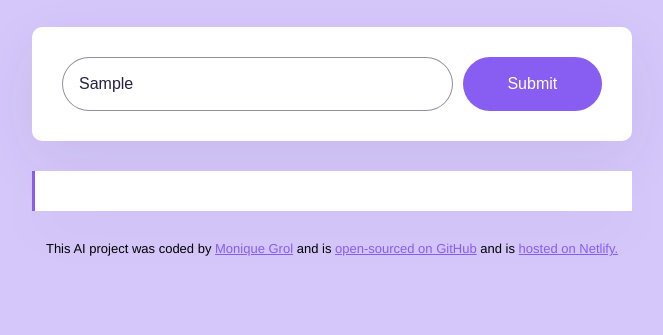
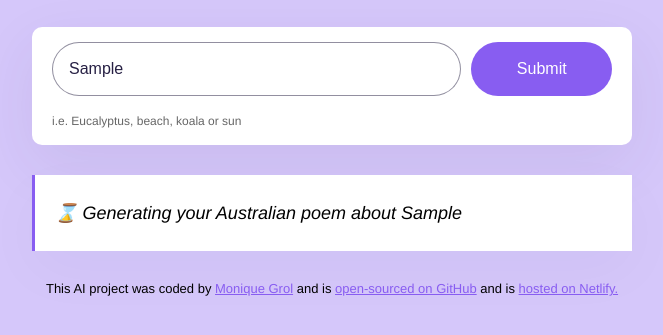
Before and after one commit to Moaround/australian-poems-generator, a plain HTML site: page index.html in a window 1280 px wide. Both pictures are taken after typing "Sample" into the empty fields and a click on the input 840 px from the left and 261 px from the top of the page. Shown: the part 177-512 px from the top of the page, without its empty margins (308-971 px from the left). Drawn offline with nearby package versions, Linux system fonts and the light colour scheme; no server answers.

Commit message:
Improved the user experience (UX)

```diff
--- a/index.html
+++ b/index.html
@@ -14,10 +14,11 @@
       </header>
 
       <main>
+        <div class="form-container">
           <form id="poem-generator-form">
             <input
               type="text"
-            placeholder="Enter a topic for the Australian poem"
+              placeholder="Enter a topic for your Australian poem"
               autofocus
               required
               autocomplete="off"
@@ -26,7 +27,9 @@
             />
             <input type="submit" class="submit-button" />
           </form>
-        <div class="poem" id="poem"></div>
+          <div class="hint">i.e. Eucalyptus, beach, koala or sun</div>
+        </div>
+        <div class="poem hidden" id="poem"></div>
       </main>
 
       <footer>
--- a/src/index.js
+++ b/src/index.js
@@ -20,9 +20,13 @@ function generatePoem(event) {
   // build the API key
   let apiKey = "tb462323aaaf0beaa9691f3od034f454";
   let context =
-    "You are a romantic AI assistant that loves to write beautiful short poems. Please be polite, provide a short answer and use the user instructions. Your mission is to write a 4 line poem. Write each sentence on a separate line. Sign the poem with 'SheCodes AI' in <strong>. The poem must be provided in HTML format. Example: <p>this is a poem</p>";
+    "You are a romantic AI assistant that loves to write beautiful short poems. Please be polite, provide a short answer and use the user instructions. Your mission is to write a 4 line poem. Write each sentence on a separate line. Sign the poem with 'SheCodes AI' in <strong> and not in italic. The poem must be provided in HTML format. Example: <p>this is a poem</p>";
   let prompt = `User instructions: Generate a short and unique Australian poem aobut ${instructionsInput.value}.`;
   let apiUrl = `https://api.shecodes.io/ai/v1/generate?prompt=${prompt}&context=${context}&key=${apiKey}`;
+
+  let poemElement = document.querySelector("#poem");
+  poemElement.classList.remove("hidden");
+  poemElement.innerHTML = `<div class="generating">⌛ Generating your Australian poem about ${instructionsInput.value}</div>`;
 
   console.log("Generating poem");
   console.log(`Prompt: ${prompt}`);
--- a/src/style.css
+++ b/src/style.css
@@ -24,12 +24,22 @@ h1 {
 }
 
 form {
-  padding: 30px;
+  display: flex;
+}
+
+.form-container {
   background-color: white;
+  margin-bottom: 30px;
+  padding: 15px 20px;
   box-shadow: 0px 20px 60px rgba(65, 50, 100, 0.08);
   border-radius: 10px;
-  display: flex;
-  margin-bottom: 30px;
+}
+
+.hint {
+  line-height: 1.5;
+  margin-top: 5px;
+  font-size: 12px;
+  opacity: 0.6;
 }
 
 .instructions {
@@ -64,6 +74,10 @@ form {
   box-shadow: 0px 20px 60px rgba(39, 33, 66, 0.03);
 }
 
+.hidden {
+  display: none;
+}
+
 .poem strong {
   color: #885df1;
 }
@@ -73,3 +87,18 @@ footer {
   font-size: 13px;
   margin-top: 30px;
 }
+
+.generating {
+  animation: blink-animation 1s steps(5, start) infinite;
+}
+
+@keyframes blink-animation {
+  to {
+    visibility: hidden;
+  }
+}
+@-webkit-keyframes blink-animation {
+  to {
+    visibility: hidden;
+  }
+}
```
Lines whose indentation alone changed are shown as unchanged.
